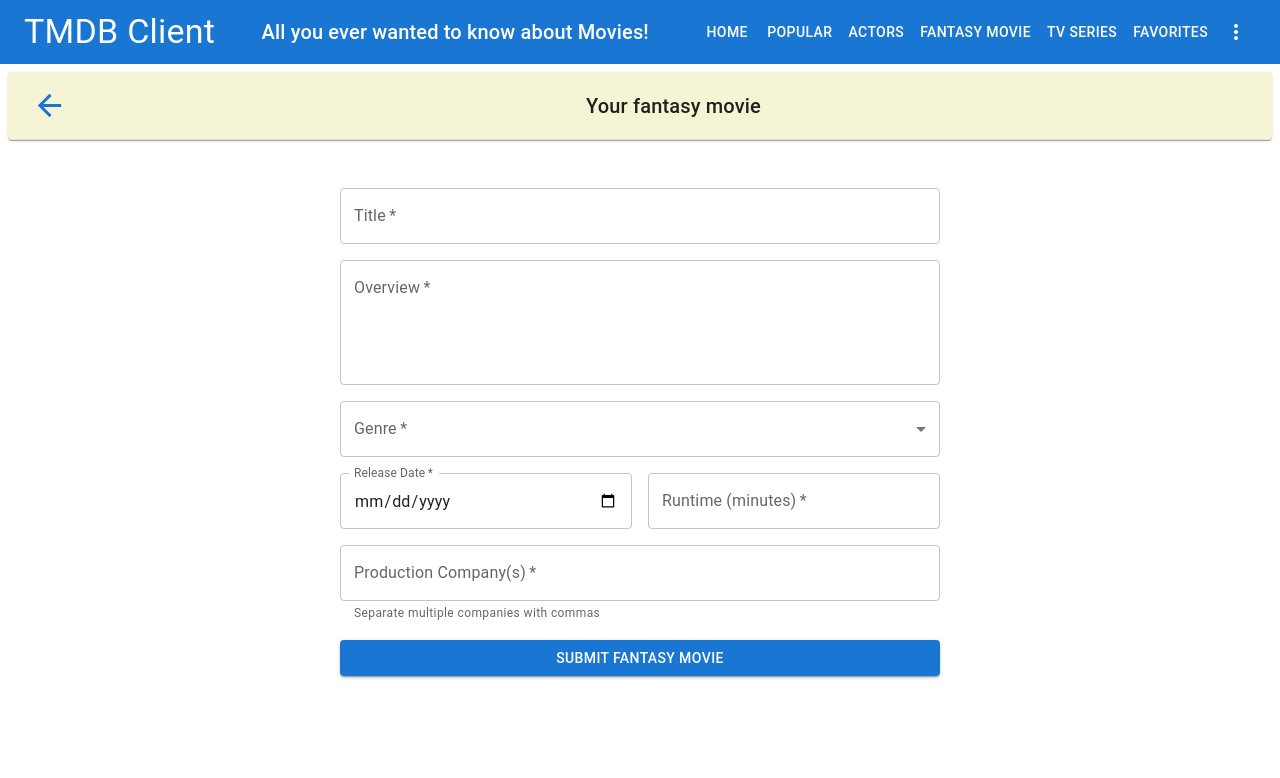
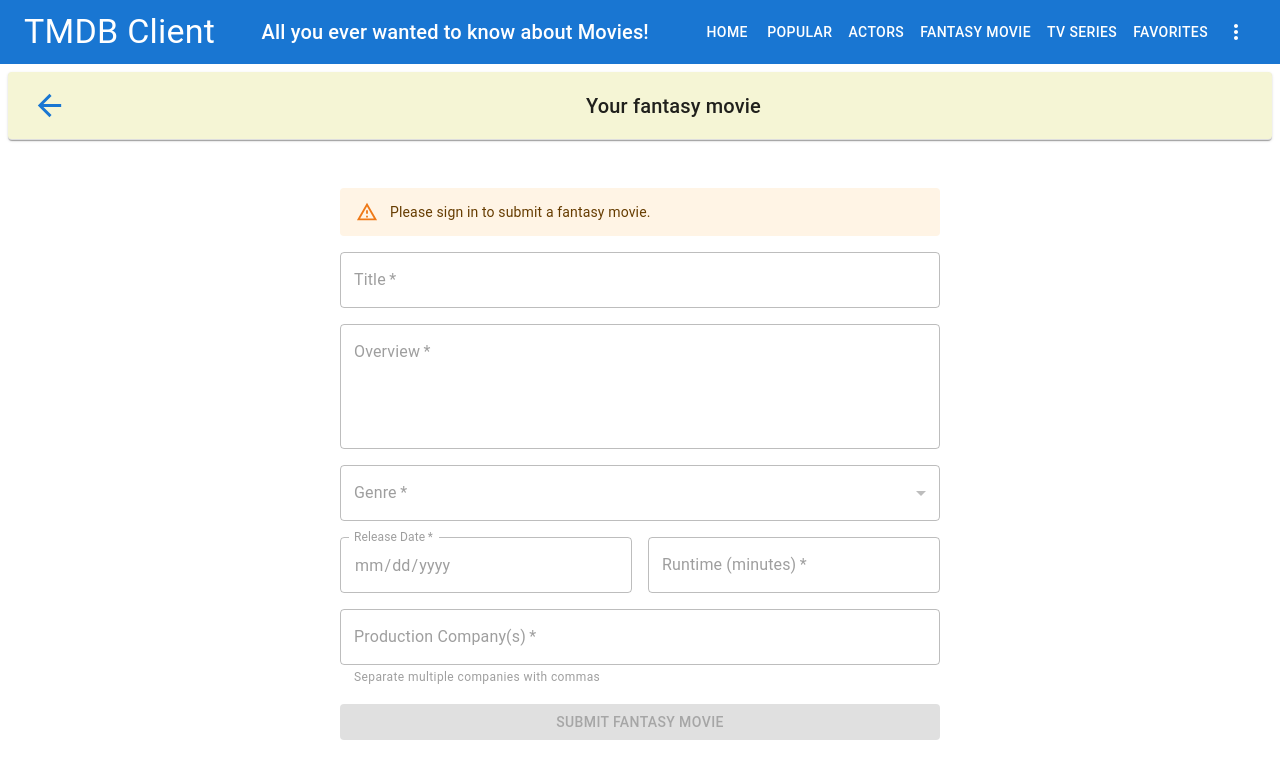
Before and after one commit to ambarishroy/MoviesWebApp, a React app in the folder moviesApp/: page /fantasy-movie in a window 1280 px wide. Shown: the top 778 px of the page. Built offline with nearby package versions, Linux system fonts and the light colour scheme; the HTML template or start-up script is replaced by a standard one.

Commit message:
uploads movies to db

```diff
--- /dev/null
+++ b/moviesApp/src/aws/uploadFantasyMovie.ts
@@ -0,0 +1,46 @@
+import {
+    DynamoDBClient,
+  } from "@aws-sdk/client-dynamodb";
+  import {
+    DynamoDBDocumentClient,
+    PutCommand,
+  } from "@aws-sdk/lib-dynamodb";
+  import { fromCognitoIdentityPool } from "@aws-sdk/credential-provider-cognito-identity";
+
+  interface FantasyMovie {
+    MovieId: number;
+    Title: string;
+    Overview: string;
+    Genre: string;
+    ReleaseDate: string;
+    Runtime: string;
+    ProductionCompanies: string;
+    Username: string;
+  }
+
+  export const uploadFantasyMovie = async (movie: FantasyMovie) => {
+    const token = localStorage.getItem("token");
+    if (!token) throw new Error("User not authenticated");
+
+    const credentials = fromCognitoIdentityPool({
+      clientConfig: { region: "eu-west-1" },
+      identityPoolId: "eu-west-1:0374f1d3-94a9-49eb-8004-0f3135625c2a",
+      logins: {
+        "cognito-idp.eu-west-1.amazonaws.com/eu-west-1_qSJ2S2w7W": token,
+      },
+    });
+
+    const client = new DynamoDBClient({
+      region: "eu-west-1",
+      credentials,
+    });
+
+    const docClient = DynamoDBDocumentClient.from(client);
+
+    const command = new PutCommand({
+      TableName: "FantasyMovies",
+      Item: movie,
+    });
+
+    await docClient.send(command);
+  };
--- a/moviesApp/src/components/movieReviews/index.tsx
+++ b/moviesApp/src/components/movieReviews/index.tsx
@@ -10,7 +10,7 @@ import { Link } from "react-router-dom";
 import { getMovieReviews } from "../../api/tmdb-api";
 import { excerpt } from "../../utils";
 
-import { MovieDetailsProps, Review } from "../../types/interfaces"; // Import the MovieT type from the appropriate location
+import { MovieDetailsProps, Review } from "../../types/interfaces";
 
 const styles = {
     table: {
@@ -25,7 +25,7 @@ const MovieReviews: React.FC<MovieDetailsProps> = (movie) => {
         getMovieReviews(movie.id).then((reviews) => {
             setReviews(reviews);
         });
-        // eslint-disable-next-line react-hooks/exhaustive-deps
+
     }, []);
 
     return (
--- a/moviesApp/src/pages/FantasyMoviePage.tsx
+++ b/moviesApp/src/pages/FantasyMoviePage.tsx
@@ -1,4 +1,4 @@
-import React, { useState } from "react";
+import React, { useState, useEffect } from "react";
 import {
   TextField,
   Button,
@@ -6,8 +6,11 @@ import {
   Grid,
   MenuItem,
   Box,
+  Alert,
+  Snackbar,
 } from "@mui/material";
 import Header from "../components/headerMovieList";
+import { uploadFantasyMovie } from "../aws/uploadFantasyMovie";
 
 const genres = [
   "Action", "Adventure", "Comedy", "Drama", "Fantasy",
@@ -23,16 +26,40 @@ const FantasyMoviePage: React.FC = () => {
     runtime: "",
     productionCompanies: "",
   });
+  const [openSnackbar, setOpenSnackbar] = useState(false);
+
+  const [isLoggedIn, setIsLoggedIn] = useState(false);
+  const username = localStorage.getItem("username");
+  useEffect(() => {
+    const token = localStorage.getItem("token");
+    setIsLoggedIn(!!token);
+  }, []);
 
   const handleChange = (e: React.ChangeEvent<HTMLInputElement | HTMLTextAreaElement>) => {
     const { name, value } = e.target;
     setFormData((prev) => ({ ...prev, [name]: value }));
   };
 
-  const handleSubmit = (e: React.FormEvent) => {
+  const handleSubmit = async (e: React.FormEvent) => {
     e.preventDefault();
-    console.log("Fantasy Movie Created:", formData); // Replace with backend submission if needed
-    alert("Fantasy movie submitted successfully!");
+
+    if (!isLoggedIn) {
+      alert("You must be signed in to submit a fantasy movie.");
+      return;
+    }
+    const newMovie = {
+      MovieId: Date.now(),
+      Title: formData.title,
+      Overview: formData.overview,
+      Genre: formData.genre,
+      ReleaseDate: formData.releaseDate,
+      Runtime: formData.runtime,
+      ProductionCompanies: formData.productionCompanies,
+      Username: username || "",
+    };
+    try {
+      await uploadFantasyMovie(newMovie);
+
       setFormData({
         title: "",
         overview: "",
@@ -41,12 +68,24 @@ const FantasyMoviePage: React.FC = () => {
         runtime: "",
         productionCompanies: "",
       });
+      setOpenSnackbar(true);
+    } catch (error) {
+      console.error("Upload failed:", error);
+      alert("Failed to upload movie. Please try again.");
+    }
   };
 
   return (
     <div>
+
       <Header title="Your fantasy movie" />
+
       <Box sx={{ maxWidth: 600, margin: "auto", padding: 4 }}>
+        {!isLoggedIn && (
+          <Alert severity="warning" sx={{ mb: 2 }}>
+            Please sign in to submit a fantasy movie.
+          </Alert>
+        )}
         <form onSubmit={handleSubmit}>
           <Grid container spacing={2}>
             <Grid item xs={12}>
@@ -57,6 +96,7 @@ const FantasyMoviePage: React.FC = () => {
                 onChange={handleChange}
                 required
                 fullWidth
+                disabled={!isLoggedIn}
               />
             </Grid>
             <Grid item xs={12}>
@@ -69,6 +109,7 @@ const FantasyMoviePage: React.FC = () => {
                 multiline
                 rows={4}
                 fullWidth
+                disabled={!isLoggedIn}
               />
             </Grid>
             <Grid item xs={12}>
@@ -80,6 +121,7 @@ const FantasyMoviePage: React.FC = () => {
                 onChange={handleChange}
                 required
                 fullWidth
+                disabled={!isLoggedIn}
               >
                 {genres.map((g) => (
                   <MenuItem key={g} value={g}>
@@ -98,6 +140,7 @@ const FantasyMoviePage: React.FC = () => {
                 onChange={handleChange}
                 required
                 fullWidth
+                disabled={!isLoggedIn}
               />
             </Grid>
             <Grid item xs={12} sm={6}>
@@ -109,6 +152,7 @@ const FantasyMoviePage: React.FC = () => {
                 onChange={handleChange}
                 required
                 fullWidth
+                disabled={!isLoggedIn}
               />
             </Grid>
             <Grid item xs={12}>
@@ -120,17 +164,35 @@ const FantasyMoviePage: React.FC = () => {
                 required
                 helperText="Separate multiple companies with commas"
                 fullWidth
+                disabled={!isLoggedIn}
               />
             </Grid>
             <Grid item xs={12}>
-            <Button variant="contained" color="primary" type="submit" fullWidth>
+              <Button
+                variant="contained"
+                color="primary"
+                type="submit"
+                fullWidth
+                disabled={!isLoggedIn}
+              >
                 Submit Fantasy Movie
               </Button>
             </Grid>
           </Grid>
         </form>
       </Box>
+      <Snackbar
+        open={openSnackbar}
+        autoHideDuration={3000}
+        onClose={() => setOpenSnackbar(false)}
+        anchorOrigin={{ vertical: "top", horizontal: "right" }}
+      >
+        <Alert severity="success" onClose={() => setOpenSnackbar(false)}>
+           Movie submitted successfully!
+        </Alert>
+      </Snackbar>
     </div>
+
   );
 };
 
```
Lines whose indentation alone changed are shown as unchanged.
